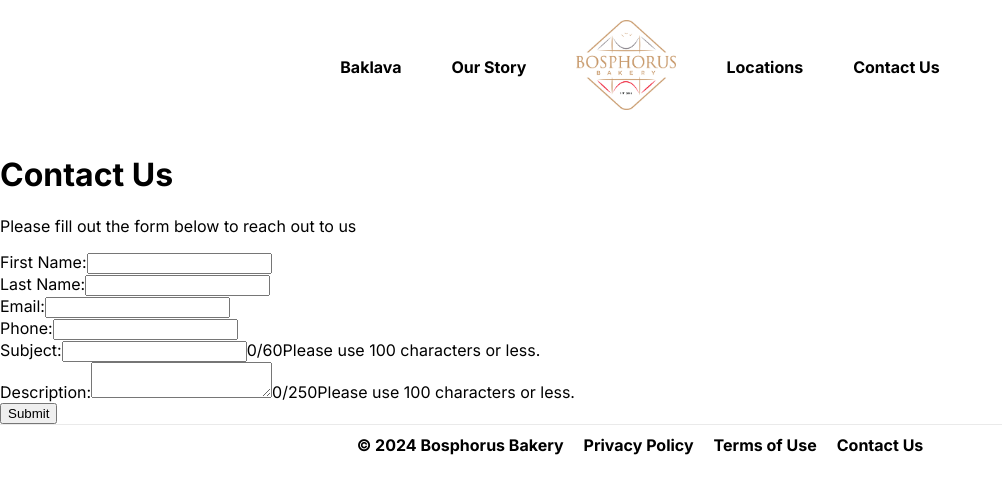
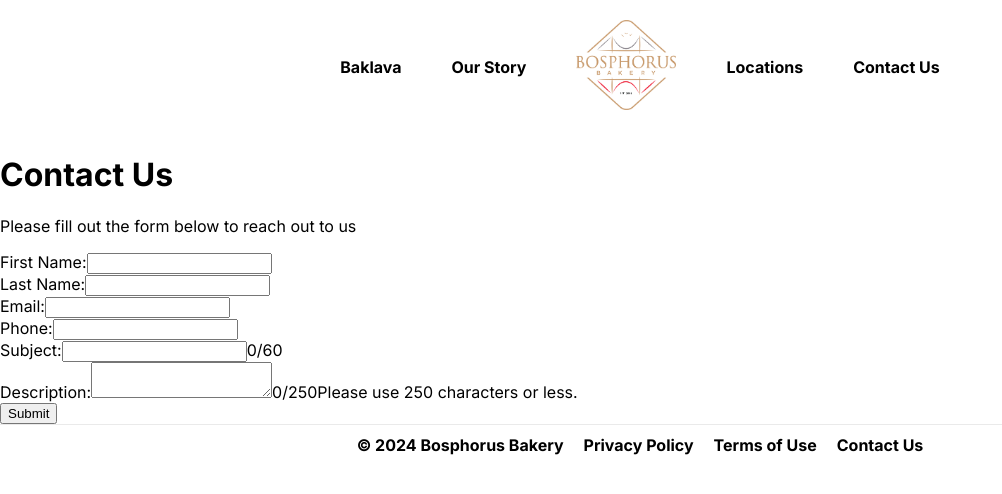
Before and after one commit to Bosphorus-Bakery/website, a Next.js app: page /contact in a window 1280 px wide. Shown: the top 494 px of the page, without its empty margins (0-1002 px from the left). Built offline with nearby package versions, Linux system fonts and the light colour scheme.

Commit message:
Subject field counter logic

```diff
--- a/src/components/Contact/ContactForm.tsx
+++ b/src/components/Contact/ContactForm.tsx
@@ -80,6 +80,14 @@
   //     }
   //   }
   // }
+
+  // Function that tracks subject character count as user inputs
+  const handleSubjectCounter = (e: React.FormEvent<HTMLInputElement>) => {
+    console.log('handleSubjectCount called')
+    const subjectLength =  e.currentTarget.value.length;
+    dispatch(setSubjectCounter(subjectLength));
+  }
+
   // Error message for first and last name field
   const NameError = () => {
     return (
@@ -105,14 +113,14 @@
   const SubjectError = () => {
     return (
       <span>
-        Please use 100 characters or less.
+        Please use 60 characters or less.
       </span>
     )
   }
   const DescriptionError = () => {
     return (
       <span>
-        Please use 100 characters or less.
+        Please use 250 characters or less.
       </span>
     )
   }
@@ -126,7 +134,7 @@
       <span>{descriptionCounter}/250</span>
     )
   }
-  // Custom interface explicitly typing each field
+  // Custom interface to type each form field
   interface FormElements extends HTMLFormControlsCollection { // HTMLFormControlsCollection represents all the form controls
     firstName: HTMLInputElement;
     lastName: HTMLInputElement;
@@ -138,13 +146,15 @@
   // Function that handles form submission
   const handleSubmit = (e: React.FormEvent<HTMLFormElement>) => {
     e.preventDefault();
-    const form = e.currentTarget.elements as FormElements // Elements property from HTMLFormControlsCollection to access all fields
-    const firstNameValue = form.firstName.value; // Value property from HTMLInputElement
+    const form = e.currentTarget.elements as FormElements // Forms constant represents all fields
+    // Extract values from each field
+    const firstNameValue = form.firstName.value; // Value property comes from HTMLInputElement type
     const lastNameValue = form.lastName.value;
     const emailValue = form.email.value;
     const phoneValue = form.phone.value;
     const subjectValue = form.phone.value;
     const descriptionValue = form.phone.value;
+    // Execute field handling function for all fields
     handleField(firstNameValue, nameRegex, firstNameError, setFirstName, toggleFirstNameError);
     handleField(lastNameValue, nameRegex, lastNameError, setLastName, toggleLastNameError);
     handleField(emailValue, emailRegex, emailError, setEmail, toggleEmailError);
@@ -197,9 +207,10 @@
           id="subject"
           name="subject"
           type="text"
+          onChange={handleSubjectCounter}
         />
         <SubjectCounter></SubjectCounter>
-        {SubjectError ? (<SubjectError></SubjectError>) : null}
+        {subjectError ? (<SubjectError></SubjectError>) : null}
       </div>
       <div>
         <label htmlFor="description">Description:</label>
```
